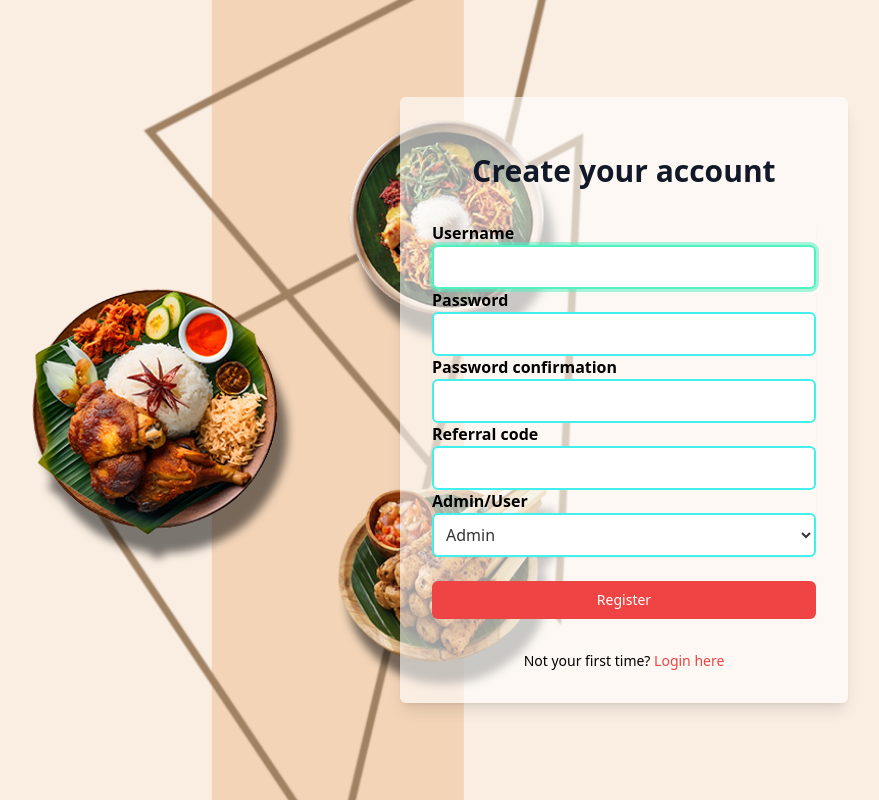
After one commit to PBPC06/Dinepasar, a Django app: page /manageData/register/ in a window 1280 px wide. The commit adds this page. Shown: the whole page, without its empty margins (16-895 px from the left). Run offline with Django 5.2, Linux system fonts and the light colour scheme; some libraries are stand-ins or nearby versions.

Commit message:
mau utak atik simpen dulu kode yg ini

```diff
--- a/Dinepasar/settings.py
+++ b/Dinepasar/settings.py
@@ -41,7 +41,8 @@ INSTALLED_APPS = [
     'django.contrib.sessions',
     'django.contrib.messages',
     'django.contrib.staticfiles',
-    'main'
+    'main',
+    'manageData',
 ]
 
 MIDDLEWARE = [
@@ -74,6 +75,8 @@ TEMPLATES = [
 ]
 
 WSGI_APPLICATION = 'Dinepasar.wsgi.application'
+
+# AUTH_USER_MODEL = 'manageData.User'
 
 
 # Database
--- a/Dinepasar/urls.py
+++ b/Dinepasar/urls.py
@@ -16,8 +16,11 @@ Including another URLconf
 """
 from django.contrib import admin
 from django.urls import path, include
+from manageData.views import login_user
 
 urlpatterns = [
     path('admin/', admin.site.urls),
     path('', include('main.urls')),
+    path('manageData/', include('manageData.urls')),
+    path('login/', login_user, name='login'),
 ]
--- a/main/urls.py
+++ b/main/urls.py
@@ -1,12 +1,10 @@
 from django.urls import path
-from main.views import show_main, create_food_entry, register, login_user, logout_user
 
+from main.views import show_main, create_food_entry
 app_name = 'main'
 
 urlpatterns = [
     path('', show_main, name='show_main'),
     path('create-food-entry', create_food_entry, name='create_food_entry'),
-    path('register/', register, name='register'),
-    path('login/', login_user, name='login'),
-    path('logout/', logout_user, name='logout'),
+
 ]
--- /dev/null
+++ b/manageData/forms.py
@@ -0,0 +1,24 @@
+from django import forms
+from django.contrib.auth.models import User
+from django.contrib.auth.forms import UserCreationForm
+
+class NewUserForm(UserCreationForm):
+    referral_code = forms.CharField(max_length=10, required=False)
+    isAdmin = forms.ChoiceField(choices=[(True, "Admin"), (False, "User")], label="Admin/User", required=False)
+
+    class Meta:
+        model = User
+        fields = ('username', 'password1', 'password2', 'referral_code')
+
+    def clean(self):
+        cleaned_data = super().clean()
+        referral_code = cleaned_data.get('referral_code')
+        is_admin = cleaned_data.get('isAdmin')
+
+        # Check if the referral code matches for admin role
+        if referral_code == "PBPC06WOW!":
+            cleaned_data['isAdmin'] = True  # Assign admin role
+        else:
+            cleaned_data['isAdmin'] = False  # Default to user if code doesn't match
+
+        return cleaned_data
--- /dev/null
+++ b/manageData/templates/register.html
@@ -0,0 +1,70 @@
+{% extends 'base.html' %}
+
+{% block meta %}
+<title>Register</title>
+{% endblock meta %}
+
+{% block content %}
+<div class="min-h-screen flex items-center justify-center py-12 px-4 sm:px-6 lg:px-8" style="background-image: url('/static/image/login.png'); background-size: cover; background-position: center;">
+  <div class="max-w-md w-full space-y-8 form-style bg-white bg-opacity-60 p-8 rounded-md shadow-lg">
+    <div>
+      <h2 class="mt-6 text-center text-3xl font-extrabold text-gray-900">
+        Create your account
+      </h2>
+    </div>
+    <form class="mt-8 space-y-6" method="POST">
+      {% csrf_token %}
+      <input type="hidden" name="remember" value="true">
+      <div class="rounded-md shadow-sm -space-y-px">
+        {% for field in form %}
+          <div class="{% if not forloop.first %}mt-4{% endif %}">
+            <label for="{{ field.id_for_label }}" class="mb-2 font-semibold text-black">
+              {{ field.label }}
+            </label>
+            <div class="relative">
+              {{ field }}
+              <div class="absolute inset-y-0 right-0 pr-3 flex items-center pointer-events-none">
+                {% if field.errors %}
+                  <svg class="h-5 w-5 text-red-500" fill="currentColor" viewBox="0 0 20 20">
+                    <path fill-rule="evenodd" d="M18 10a8 8 0 11-16 0 8 8 0 0116 0zm-7 4a1 1 0 11-2 0 1 1 0 012 0zm-1-9a1 1 0 00-1 1v4a1 1 0 102 0V6a1 1 0 00-1-1z" clip-rule="evenodd" />
+                  </svg>
+                {% endif %}
+              </div>
+            </div>
+            {% if field.errors %}
+              {% for error in field.errors %}
+                <p class="mt-1 text-sm text-red-600">{{ error }}</p>
+              {% endfor %}
+            {% endif %}
+          </div>
+        {% endfor %}
+      </div>
+
+      <div>
+        <button type="submit" class="group relative w-full flex justify-center py-2 px-4 border border-transparent text-sm font-medium rounded-md text-white bg-red-500 hover:bg-red-800 focus:outline-none focus:ring-2 focus:ring-offset-2 focus:ring-red-900">
+          Register
+        </button>
+      </div>
+    </form>
+
+    {% if messages %}
+    <div class="mt-4">
+      {% for message in messages %}
+      <div class="bg-red-100 border border-red-400 text-red-700 px-4 py-3 rounded relative" role="alert">
+        <span class="block sm:inline">{{ message }}</span>
+      </div>
+      {% endfor %}
+    </div>
+    {% endif %}
+
+    <div class="text-center mt-4">
+      <p class="text-sm text-black">
+        Not your first time?
+        <a href="{% url 'manageData:login' %}" class="font-medium text-red-500 hover:text-red-800">
+          Login here
+        </a>
+      </p>
+    </div>
+  </div>
+</div>
+{% endblock content %}
--- /dev/null
+++ b/manageData/urls.py
@@ -0,0 +1,12 @@
+from django.urls import path
+from manageData.views import register, login_user, logout_user
+# from . import views
+
+app_name = 'manageData'
+
+urlpatterns = [
+    path('register/', register, name='register'),
+    path('login/', login_user, name='login'),
+    path('logout/', logout_user, name='logout'),
+    # path('json/', views.food_entries_json, name='food_entries_json'),
+]
--- a/manageData/views.py
+++ b/manageData/views.py
@@ -1,3 +1,74 @@
-from django.shortcuts import render
+import datetime
+from django.http import HttpResponseRedirect
+from django.urls import reverse
+from django.shortcuts import render, redirect
+from django.contrib.auth.decorators import login_required
+from django.contrib.auth.forms import UserCreationForm, AuthenticationForm
+from django.contrib.auth import authenticate, login, logout
+from django.contrib import messages
+from main.forms import FoodEntryForm
+from main.models import FoodEntry
+from django.views.decorators.csrf import csrf_exempt
+from .forms import NewUserForm
 
-# Create your views here.
+
+# from django.http import JsonResponse
+# from .models import FoodEntry
+
+# def food_entries_json(request):
+#     # Mengambil semua data dari model FoodEntry
+#     food_entries = FoodEntry.objects.all().values('name', 'description', 'price', 'rating')
+
+#     # Mengonversi queryset ke list dan mengembalikan sebagai JSON
+#     return JsonResponse(list(food_entries), safe=False)
+
+
+
+@csrf_exempt
+def register(request):
+    if request.method == "POST":
+        form = NewUserForm(request.POST)
+        if form.is_valid():
+            user = form.save(commit=False)  # Save the form without committing to the database yet
+
+            # Set the is_admin field based on the form validation
+            if form.cleaned_data.get('isAdmin'):
+                user.is_admin = True
+            else:
+                user.is_admin = False
+
+            user.save()  # Now save the user to the database
+
+            messages.success(request, 'Your account has been successfully created!')
+            return redirect('manageData:login')
+    else:
+        form = NewUserForm()  # Inisialisasi form saat method GET
+
+    context = {'form': form}
+    return render(request, 'register.html', context)
+
+
+def login_user(request):
+    # username = request.POST['username']
+    # password = request.POST['password']
+    # user = authenticate(username=username, password=password)
+    if request.method == 'POST':
+        form = AuthenticationForm(data=request.POST)
+
+        if form.is_valid():
+            user = form.get_user()
+            login(request, user)
+            response = HttpResponseRedirect(reverse("main:show_main"))
+            response.set_cookie('last_login', str(datetime.datetime.now()))
+            return response
+
+    else:
+      form = AuthenticationForm(request)
+    context = {'form': form}
+    return render(request, 'login.html', context)
+
+def logout_user(request):
+    logout(request)
+    response = HttpResponseRedirect(reverse('main:login'))
+    response.delete_cookie('last_login')
+    return response
--- a/templates/navbar.html
+++ b/templates/navbar.html
@@ -32,9 +32,9 @@
                 <!-- Profile and Log Out Section -->
                 <div class="hidden sm:flex items-center space-x-4">
                     <!-- Display the user's name dynamically -->
-                    <span class="text-yellow-600 text-sm font-medium">Hi, {{ user.username }}!</span>
+                    <span class="text-yellow-600 text-2l font-medium">Hi, {{ user.username }}!</span>
                     <a
-                        href="{% url 'main:login' %}"
+                        href="{% url 'manageData:login' %}"
                         class="bg-yellow-600 text-white px-4 py-2 rounded-md text-sm font-medium hover:bg-yellow-700">
                         Log Out
                 </a>
```
Also changed, not shown: main/templates/main.html (+2 -7 lines), main/templates/register.html (deleted, +0 -32 lines), main/views.py (+39 -31 lines), manageData/models.py (+6 -5 lines), manageData/templates/login.html (renamed from main/templates/login.html, +4 -4 lines), main/models.py (line endings or trailing spaces), manageData/migrations/0001_initial.py (added), manageData/migrations/0002_user_groups_user_is_superuser_user_last_login_and_more.py (added), static/font/CharpentierClassicRed_Med.ttf (deleted), static/font/Classica-Bold.ttf (deleted).
